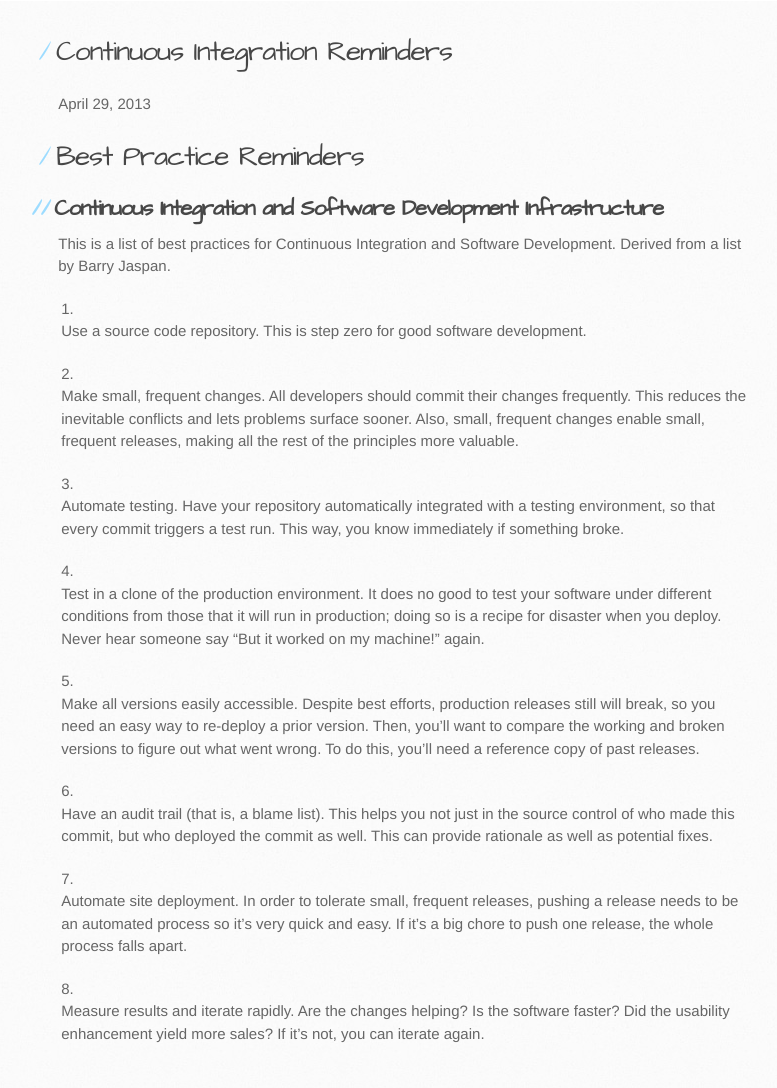
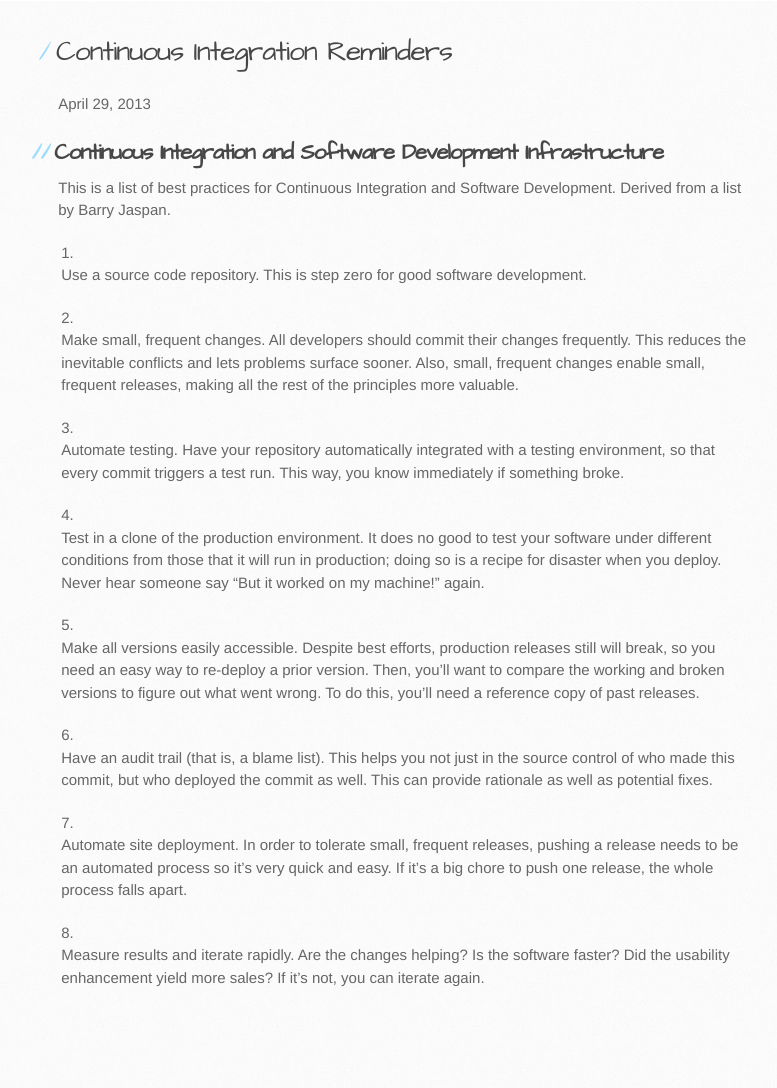
Before and after one commit to cxj/cxj.github.io, a Jekyll site: the page built from _posts/2013-04-29-continuous-integration.md, in a window 1280 px wide. Shown: the whole page, without its empty margins (132-909 px from the left). Built offline with Jekyll 4.4.1, drawn with Linux system fonts in a browser that asks for light colours; Markdown is read by kramdown in place of the engine named in the settings; after the commit the page ends 1032 px from its top, so only the background shows below that.

Commit message:
Remove redundant title.  I'll get the hang of this yet.

```diff
--- a/_posts/2013-04-29-continuous-integration.md
+++ b/_posts/2013-04-29-continuous-integration.md
@@ -2,8 +2,6 @@
 layout: post
 title: Continuous Integration Reminders
 ---
-
-# Best Practice Reminders
 
 ## Continuous Integration and Software Development Infrastructure
 
```
